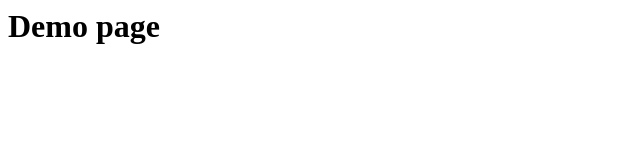
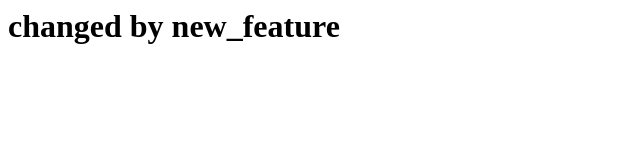
Before and after one commit to AnkitaKrushnaJamdade/MergeConflict-Test, a plain HTML site: page index.html in a window 1280 px wide. Shown: the whole page, without its empty margins (0-640 px from the left). Drawn offline with Linux system fonts and the light colour scheme.

Commit message:
changed new_feature

```diff
--- a/index.html
+++ b/index.html
@@ -3,6 +3,6 @@
 <title>Index Page</title>
 </head>
 <body>
-<h1>Demo page</h1>
+<h1>changed by new_feature</h1>
 </body>
 </html>
```
